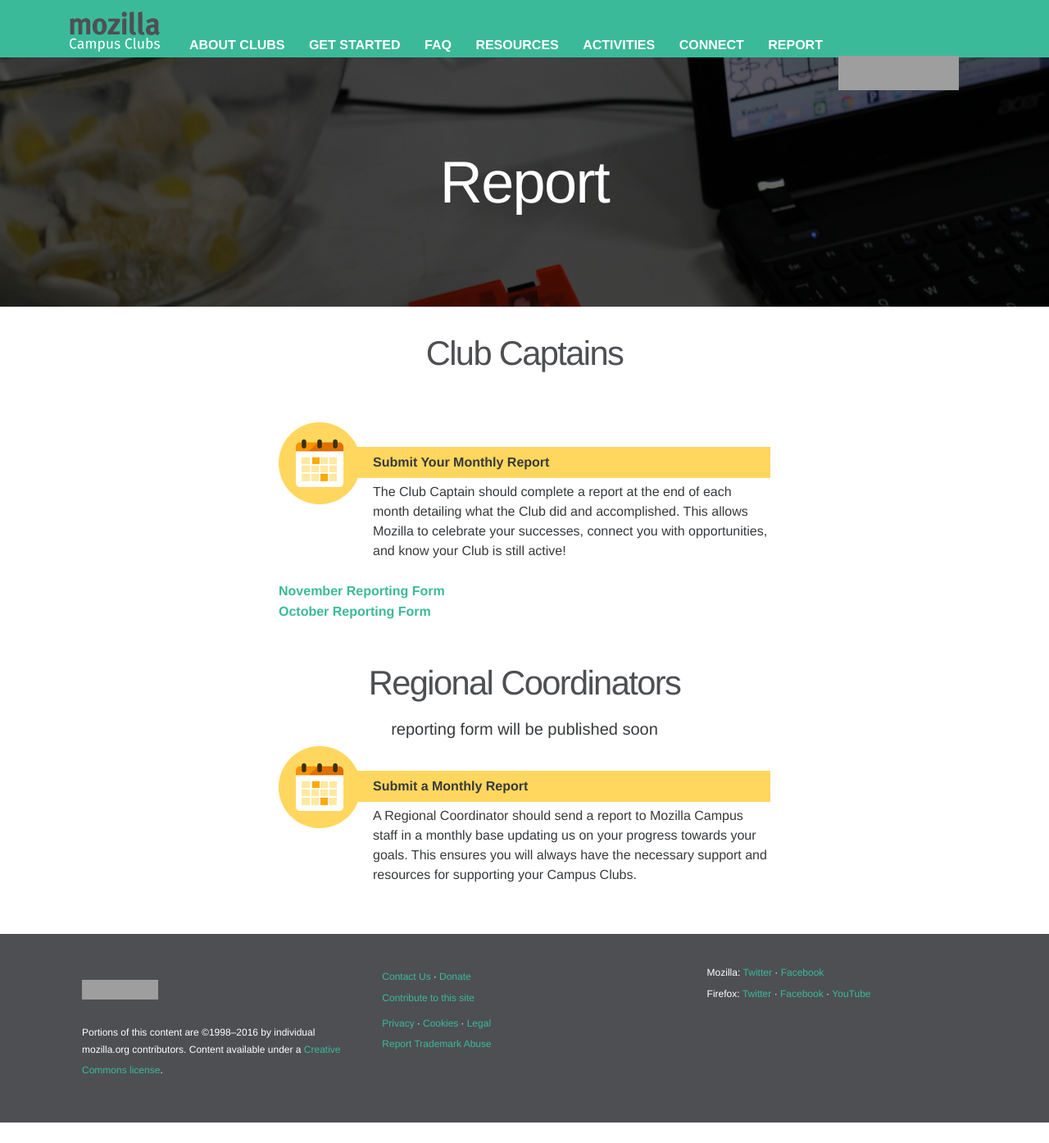
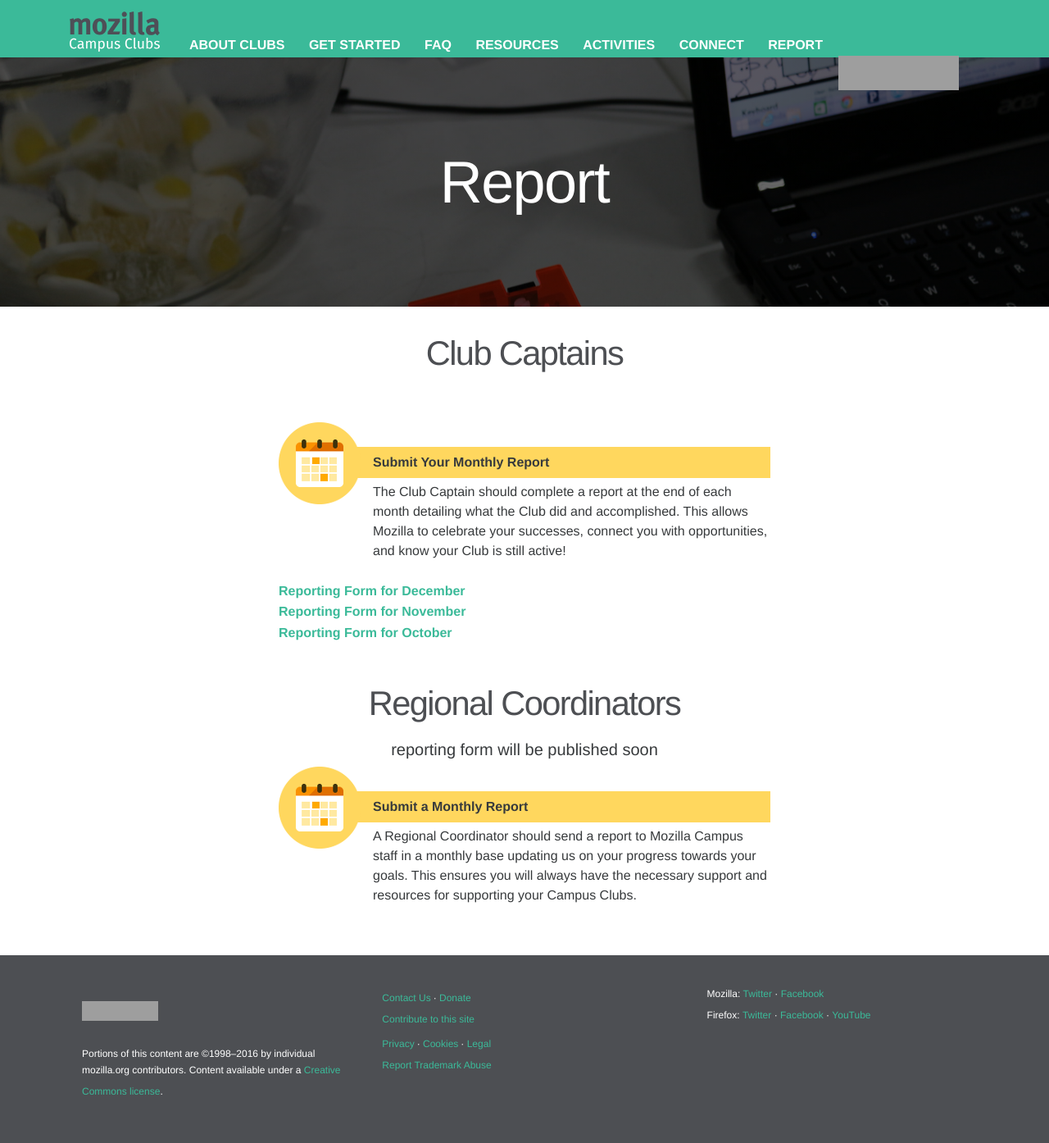
Before and after one commit to mozilla/mozilla-campus-clubs, a Jekyll site: the page built from _pages/report.md, in a window 1280 px wide. Shown: the whole page at 82% size. Built offline with Jekyll 4.4.1, drawn with Linux system fonts in a browser that asks for light colours; some web fonts are replaced; before the commit the page ends 1369 px from its top, so only the background shows below that; grey boxes are pictures that could not be loaded.

Commit message:
Add December reporting

```diff
--- a/_pages/report.md
+++ b/_pages/report.md
@@ -19,9 +19,11 @@ ref: resources
   The Club Captain should complete a report at the end of each month detailing what the Club did and accomplished. This allows Mozilla to celebrate your successes, connect you with opportunities, and know your Club is still active!
   <br>
   <br>
-  <a href="https://docs.google.com/a/bacharakis.com/forms/d/e/1FAIpQLSd2kGZEQvXHoz0HlLEaokbeFy4-phjp0f8zWZA-6LlDMP6y4Q/viewform">November Reporting Form</a>
+  <a href="https://docs.google.com/forms/d/e/1FAIpQLScLjH958SXZLJtHikT-_a0-3SJRQxp3Xc3dx5pLQzow-zHEuw/viewform">Reporting Form for December</a>
   <br>
-  <a href="https://docs.google.com/a/mozilla.com/forms/d/e/1FAIpQLSfPkMDBxu72xqBtO3ooKThNdn7o7diioMUOnjjBKenuVN3K6w/viewform">October Reporting Form</a>
+  <a href="https://docs.google.com/a/bacharakis.com/forms/d/e/1FAIpQLSd2kGZEQvXHoz0HlLEaokbeFy4-phjp0f8zWZA-6LlDMP6y4Q/viewform">Reporting Form for November</a>
+  <br>
+  <a href="https://docs.google.com/a/mozilla.com/forms/d/e/1FAIpQLSfPkMDBxu72xqBtO3ooKThNdn7o7diioMUOnjjBKenuVN3K6w/viewform">Reporting Form for October</a>
   <br>
   </span>
 </div>
```
